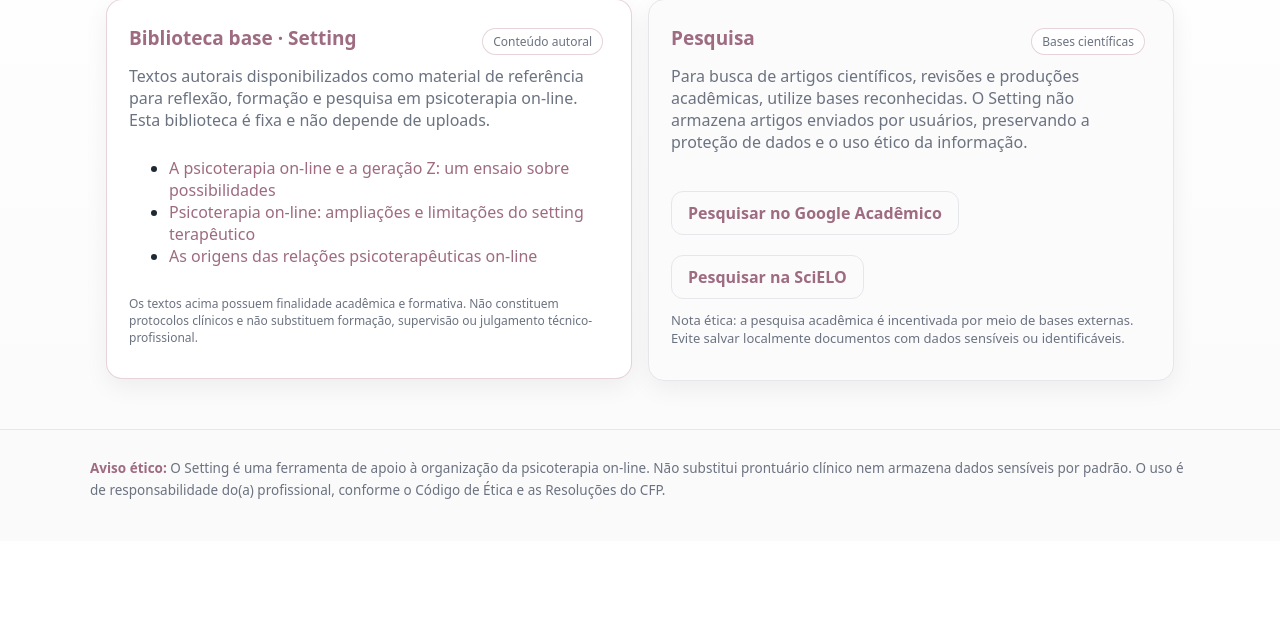
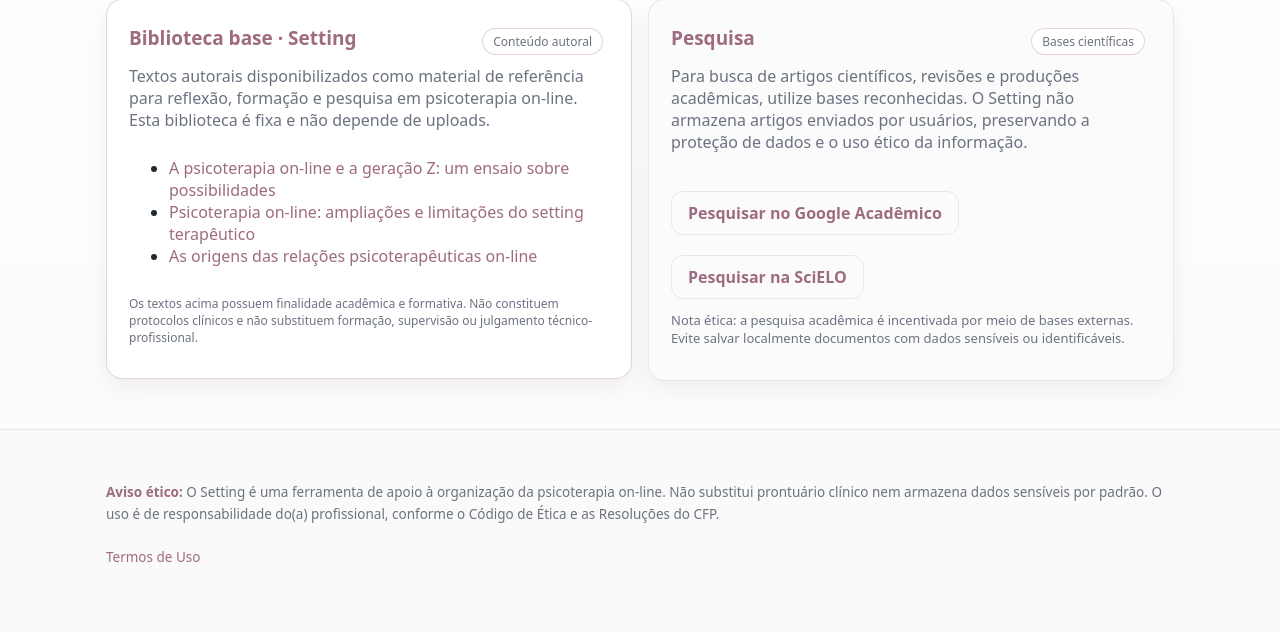
Before and after one commit to sabrinaandraderocha-cmyk/setting-psicoterapia-online, a FastAPI app: page /biblioteca in a window 1280 px wide. Shown: the part 168-800 px from the top of the page. Run offline with FastAPI, Linux system fonts and the light colour scheme; the visitor is signed in with stand-in values (Sample User, id 1).

Commit message:
Update base.html

```diff
--- a/app/templates/base.html
+++ b/app/templates/base.html
@@ -7,6 +7,8 @@
   <link rel="stylesheet" href="/static/styles.css">
 </head>
 <body>
+
+  <!-- ================= TOPBAR ================= -->
   <header class="topbar">
     <div class="brand">Setting · psicoterapia on-line</div>
     <nav class="nav">
@@ -19,20 +21,25 @@
     </nav>
   </header>
 
+  <!-- ================= CONTEÚDO ================= -->
   <main class="container">
     {% block content %}{% endblock %}
   </main>
 
+  <!-- ================= RODAPÉ / AVISO ÉTICO ================= -->
   <footer class="footer">
-    <div class="footer-inner">
+    <div class="container">
       <strong>Aviso ético:</strong>
       O Setting é uma ferramenta de apoio à organização da psicoterapia on-line.
       Não substitui prontuário clínico nem armazena dados sensíveis por padrão.
       O uso é de responsabilidade do(a) profissional, conforme o Código de Ética
       e as Resoluções do CFP.
+      <br><br>
+      <a href="/termos">Termos de Uso</a>
     </div>
   </footer>
 
+  <!-- ================= SCRIPTS ================= -->
   <script>
     // ESC = Modo Sigilo (blur)
     document.addEventListener('keydown', (e) => {
@@ -45,12 +52,17 @@
     document.addEventListener('keydown', (e) => {
       if (e.altKey && (e.key === 'd' || e.key === 'D')) {
         document.body.classList.toggle("dark-mode");
-        try { localStorage.setItem("setting_dark", document.body.classList.contains("dark-mode") ? "1" : "0"); } catch {}
+        try {
+          localStorage.setItem(
+            "setting_dark",
+            document.body.classList.contains("dark-mode") ? "1" : "0"
+          );
+        } catch {}
       }
     });
 
     // Persistência do modo escuro
-    (function() {
+    (function () {
       try {
         if (localStorage.getItem("setting_dark") === "1") {
           document.body.classList.add("dark-mode");
@@ -58,5 +70,6 @@
       } catch {}
     })();
   </script>
+
 </body>
 </html>
```
